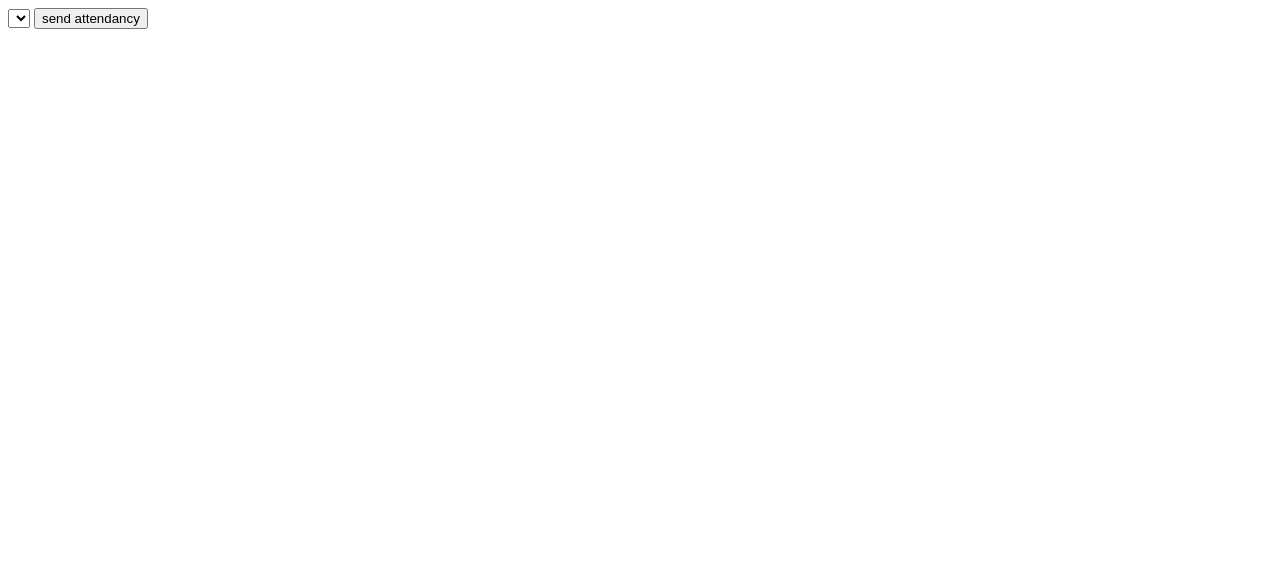
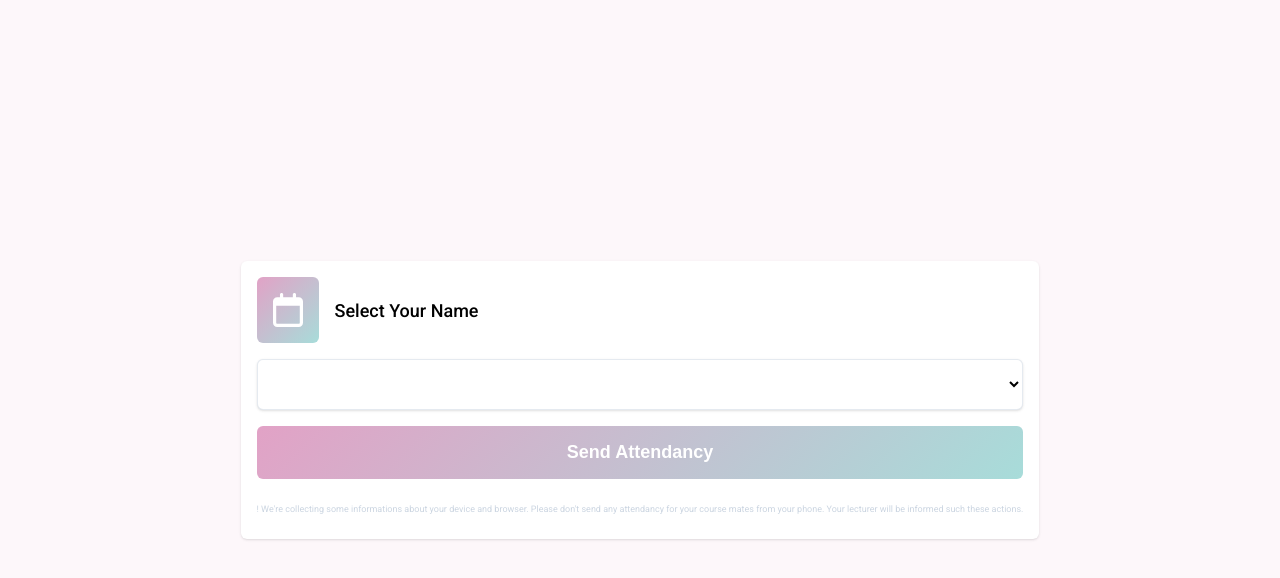
Before and after one commit to ugurcankuzu/attendnow-desktop, an Electron app: page student/index.html in a window 1280 px wide. Drawn offline with Linux system fonts and the light colour scheme; no server answers.

Commit message:
student page has done.

```diff
--- a/student/index.html
+++ b/student/index.html
@@ -1,13 +1,105 @@
 <!DOCTYPE html>
 <html lang="en">
   <head>
+    <link rel="preconnect" href="https://fonts.googleapis.com" />
+    <link rel="preconnect" href="https://fonts.gstatic.com" crossorigin />
+    <link
+      href="https://fonts.googleapis.com/css2?family=Roboto:ital,wght@0,100;0,300;0,400;0,500;0,700;0,900;1,100;1,300;1,400;1,500;1,700;1,900&display=swap"
+      rel="stylesheet"
+    />
     <meta charset="UTF-8" />
     <meta name="viewport" content="width=device-width, initial-scale=1.0" />
-    <title>Document</title>
+    <title>AttendNow | Send Attendancy</title>
+    <style>
+      body {
+        font-family: "Roboto", sans-serif;
+        background: #fdf7fa;
+        display: flex;
+        justify-content: center;
+        align-items: center;
+        width: 100vw;
+        min-height: 100vh;
+        padding: 1rem;
+        box-sizing: border-box;
+        margin: 0;
+      }
+      .cardWrapper {
+        background-color: #fff;
+        border-radius: 0.375rem;
+        box-shadow: 0 1px 3px 0 rgb(0 0 0 / 0.1),
+          0 1px 2px -1px rgb(0 0 0 / 0.1);
+        padding: 1rem;
+        display: flex;
+        gap: 1rem;
+        flex-direction: column;
+      }
+      .iconWrapper {
+        display: flex;
+        align-items: center;
+        gap: 1rem;
+      }
+      .iconWrapper p {
+        font-size: large;
+        font-weight: 500;
+      }
+      .controllerGroup {
+        display: flex;
+        flex-direction: column;
+        gap: 1rem;
+      }
+      .controllerGroup select {
+        padding: 1rem;
+        border: 1px solid rgba(203, 213, 225, 0.5);
+        background-color: #fff;
+        box-shadow: 0 1px 3px 0 rgb(0 0 0 / 0.1),
+          0 1px 2px -1px rgb(0 0 0 / 0.1);
+        border-radius: 0.375rem;
+      }
+      .controllerGroup button {
+        padding: 1rem;
+        font-size: large;
+        border: none;
+        background: linear-gradient(
+          135deg,
+          hsla(326, 52%, 76%, 1) 0%,
+          hsla(177, 43%, 76%, 1) 100%
+        );
+        color: #fff;
+        border-radius: 0.375rem;
+        font-weight: 700;
+      }
+      .controllerGroup p {
+        font-size: xx-small;
+        color: rgba(203, 213, 225, 1);
+      }
+      .iconWrapper img {
+        width: 30px;
+        background: linear-gradient(
+          135deg,
+          hsla(326, 52%, 76%, 1) 0%,
+          hsla(177, 43%, 76%, 1) 100%
+        );
+        padding: 1rem;
+        border-radius: 0.375rem;
+      }
+    </style>
   </head>
   <body>
-    <select></select>
-    <button>send attendancy</button>
+    <div class="cardWrapper">
+      <div class="iconWrapper">
+        <img src="assets/icon.svg" alt="AttendNow Icon" />
+        <p class="description">Select Your Name</p>
+      </div>
+      <div class="controllerGroup">
+        <select></select>
+        <button>Send Attendancy</button>
+        <p>
+          ! We're collecting some informations about your device and browser.
+          Please don't send any attendancy for your course mates from your
+          phone. Your lecturer will be informed such these actions.
+        </p>
+      </div>
+    </div>
     <script src="./script.js"></script>
   </body>
 </html>
--- a/student/script.js
+++ b/student/script.js
@@ -23,6 +23,8 @@ const getStudents = async () => {
       courseName: result.course.course.courseName,
       students: result.course.course.students,
     };
+  } else {
+    alert("We couldn't get the students from server. Please try again later.");
   }
 };
 
@@ -43,7 +45,9 @@ const sendAttendancy = async (studentId) => {
   );
   if (response.ok) {
     const result = await response.json();
-    alert("Başarılı");
+    alert("Successfully sent your attendancy. You can close this window.");
+  } else {
+    alert("You may already send attendancy for this session.");
   }
 };
 const fillSelect = () => {
--- a/userData/userData.json
+++ b/userData/userData.json
@@ -1 +1 @@
-{"jwtToken":"eyJhbGciOiJIUzI1NiIsInR5cCI6IkpXVCJ9.eyJpZCI6IjY2MDE3ZDExZmM4OGIzMjBkMjI5MWQwZiIsImlhdCI6MTcxMzA4ODAwMSwiZXhwIjoxNzEzMTA2MDAxfQ.Ve0JLZ1JMwq1KrrbZ9EFzYq0h80ojE_QmVo6ngDQ-MY"}
+{"jwtToken":"eyJhbGciOiJIUzI1NiIsInR5cCI6IkpXVCJ9.eyJpZCI6IjY2MDE3ZDExZmM4OGIzMjBkMjI5MWQwZiIsImlhdCI6MTcxMzA5NDcwMCwiZXhwIjoxNzEzMTEyNzAwfQ.jCt1FX94jRpdLPHZwwRHUS4gJa3PBE8NPQaMAFCy-qE"}
```
Also changed, not shown: student/assets/icon.svg (added).
